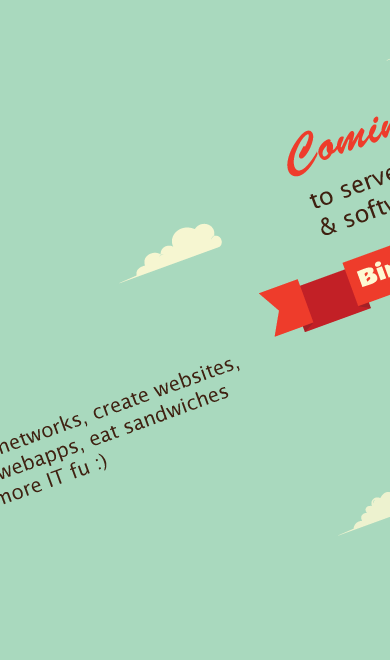
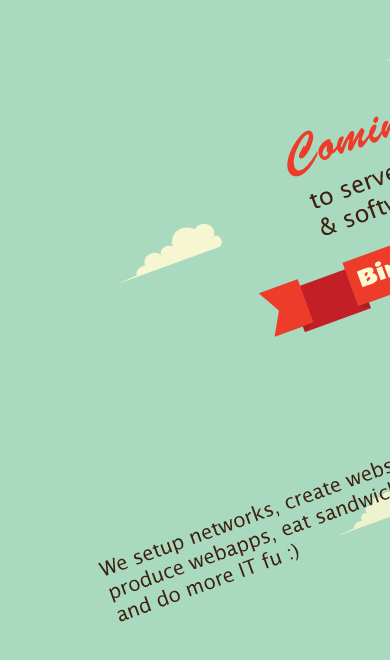
Before and after one commit to septerr/binarysandwich, a plain HTML site: page index.html in a window 390 px wide. Shown: the part 142-802 px from the top of the page. Drawn offline with Linux system fonts and the light colour scheme.

Commit message:
moved the what we do section towards the center of the page. it was cut off when viewed in safari on iphone.

```diff
--- a/index.html
+++ b/index.html
@@ -44,8 +44,8 @@
 
         #what-we-do {
             position: absolute;
-            bottom: 20%;
-            left: -10%;
+            bottom: 10%;
+            left: 10%;
             width: 374px;
             height: 226px;
             min-width: 374px;
```
